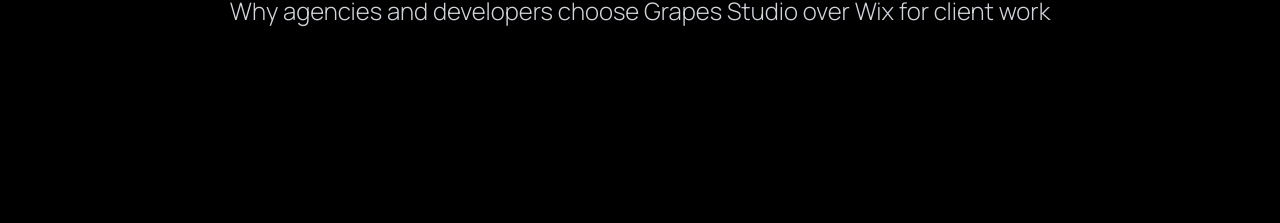
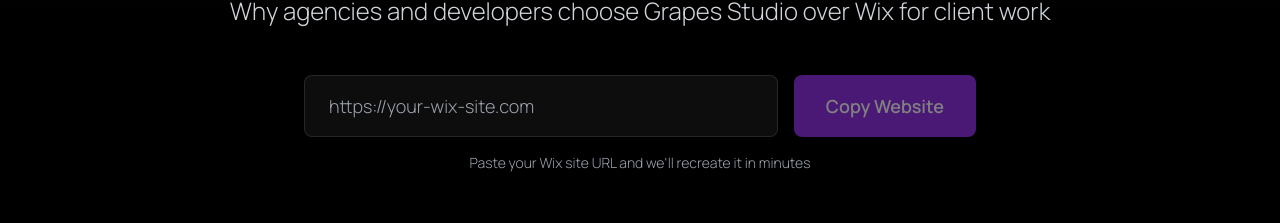
Before and after one commit to GrapesJS/website, a Next.js app: page /vs-wix in a window 1280 px wide. Shown: the part 401-624 px from the top of the page. Built offline with nearby package versions, Linux system fonts and the light colour scheme.

Commit message:
Add input box for comps

```diff
--- a/src/app/_components/comparison/ComparisonLandingPage.tsx
+++ b/src/app/_components/comparison/ComparisonLandingPage.tsx
@@ -1,7 +1,7 @@
 "use client";
 
 import cn from "classnames";
-import { useEffect, useRef, useState } from "react";
+import { useEffect, useRef, useState, FormEvent } from "react";
 
 export interface ComparisonPoint {
   id: string;
@@ -131,9 +131,11 @@ export default function ComparisonLandingPage({ config, className }: ComparisonL
               <h1 className="text-5xl md:text-6xl lg:text-7xl font-bold mb-6 bg-gradient-to-r from-white via-purple-200 to-purple-400 bg-clip-text text-transparent leading-tight">
                 {config.hero.title}
               </h1>
-              <p className="text-xl md:text-2xl text-gray-300 max-w-4xl mx-auto leading-relaxed">
+              <p className="text-xl md:text-2xl text-gray-300 max-w-4xl mx-auto leading-relaxed mb-12">
                 {config.hero.subtitle}
               </p>
+
+              <WebsiteCopyForm competitorName={config.competitorName} />
             </div>
           </div>
         </div>
@@ -523,3 +525,76 @@ function ComparisonRow({
     </div>
   );
 }
+
+function WebsiteCopyForm({ competitorName }: { competitorName: string }) {
+  const [websiteUrl, setWebsiteUrl] = useState("");
+  const [isSubmitting, setIsSubmitting] = useState(false);
+
+  // Generate placeholder and hint text based on competitor name
+  const getPlaceholder = () => {
+    const competitorLower = competitorName.toLowerCase();
+    if (competitorLower === "wordpress") {
+      return "https://your-wordpress-site.com";
+    } else if (competitorLower === "wix") {
+      return "https://your-wix-site.com";
+    } else {
+      return `https://your-${competitorLower}-site.com`;
+    }
+  };
+
+  const getHintText = () => {
+    const competitorLower = competitorName.toLowerCase();
+    if (competitorLower === "wordpress") {
+      return `Paste your WordPress site URL and we'll recreate it in minutes`;
+    } else if (competitorLower === "wix") {
+      return `Paste your Wix site URL and we'll recreate it in minutes`;
+    } else {
+      return `Paste your ${competitorName} site URL and we'll recreate it in minutes`;
+    }
+  };
+
+  const handleSubmit = (e: FormEvent<HTMLFormElement>) => {
+    e.preventDefault();
+    if (!websiteUrl.trim()) return;
+
+    setIsSubmitting(true);
+
+    // Build the prompt: "Copy this website for me: {url}"
+    const prompt = `Copy this website for me: ${websiteUrl.trim()}`;
+
+    // Double-encode the prompt for the URL parameter
+    const encodedPrompt = encodeURIComponent(encodeURIComponent(prompt));
+
+    // Build the redirect URL
+    const redirectUrl = `https://app.grapesjs.com/ai-proxy?prompt=${encodedPrompt}&projectType=web`;
+
+    // Redirect to the ai-proxy endpoint
+    window.location.href = redirectUrl;
+  };
+
+  return (
+    <form onSubmit={handleSubmit} className="max-w-2xl mx-auto">
+      <div className="flex flex-col sm:flex-row gap-4">
+        <input
+          type="url"
+          value={websiteUrl}
+          onChange={(e) => setWebsiteUrl(e.target.value)}
+          placeholder={getPlaceholder()}
+          className="flex-1 px-6 py-4 text-lg rounded-lg bg-white/5 border border-white/10 text-white placeholder-gray-400 focus:outline-none focus:ring-2 focus:ring-purple-500 focus:border-transparent transition-all"
+          required
+          disabled={isSubmitting}
+        />
+        <button
+          type="submit"
+          disabled={isSubmitting || !websiteUrl.trim()}
+          className="px-8 py-4 text-lg font-semibold text-white bg-purple-600 hover:bg-purple-700 rounded-lg transition-colors duration-200 disabled:opacity-50 disabled:cursor-not-allowed whitespace-nowrap"
+        >
+          {isSubmitting ? "Copying..." : "Copy Website"}
+        </button>
+      </div>
+      <p className="text-sm text-gray-400 mt-4">
+        {getHintText()}
+      </p>
+    </form>
+  );
+}
```
